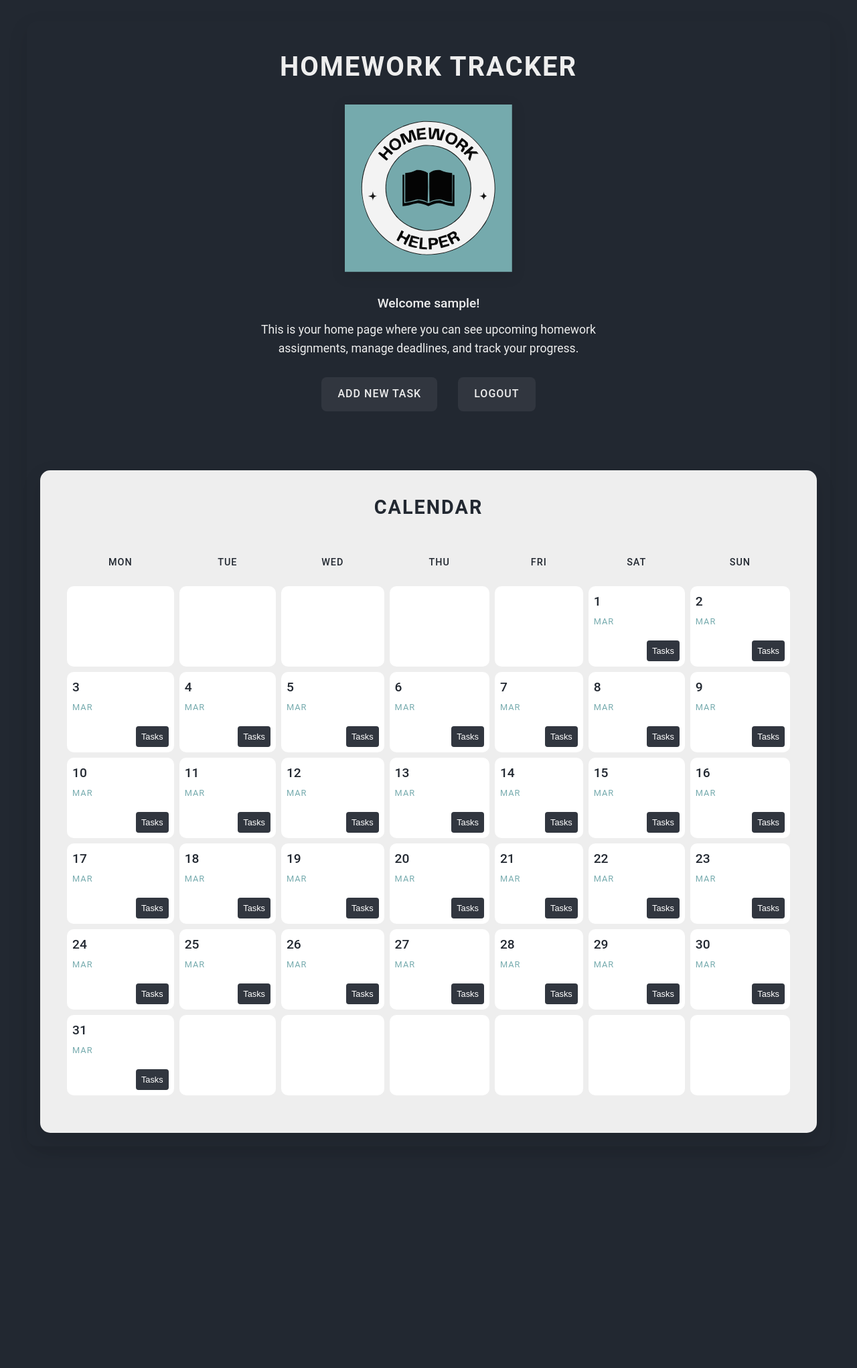
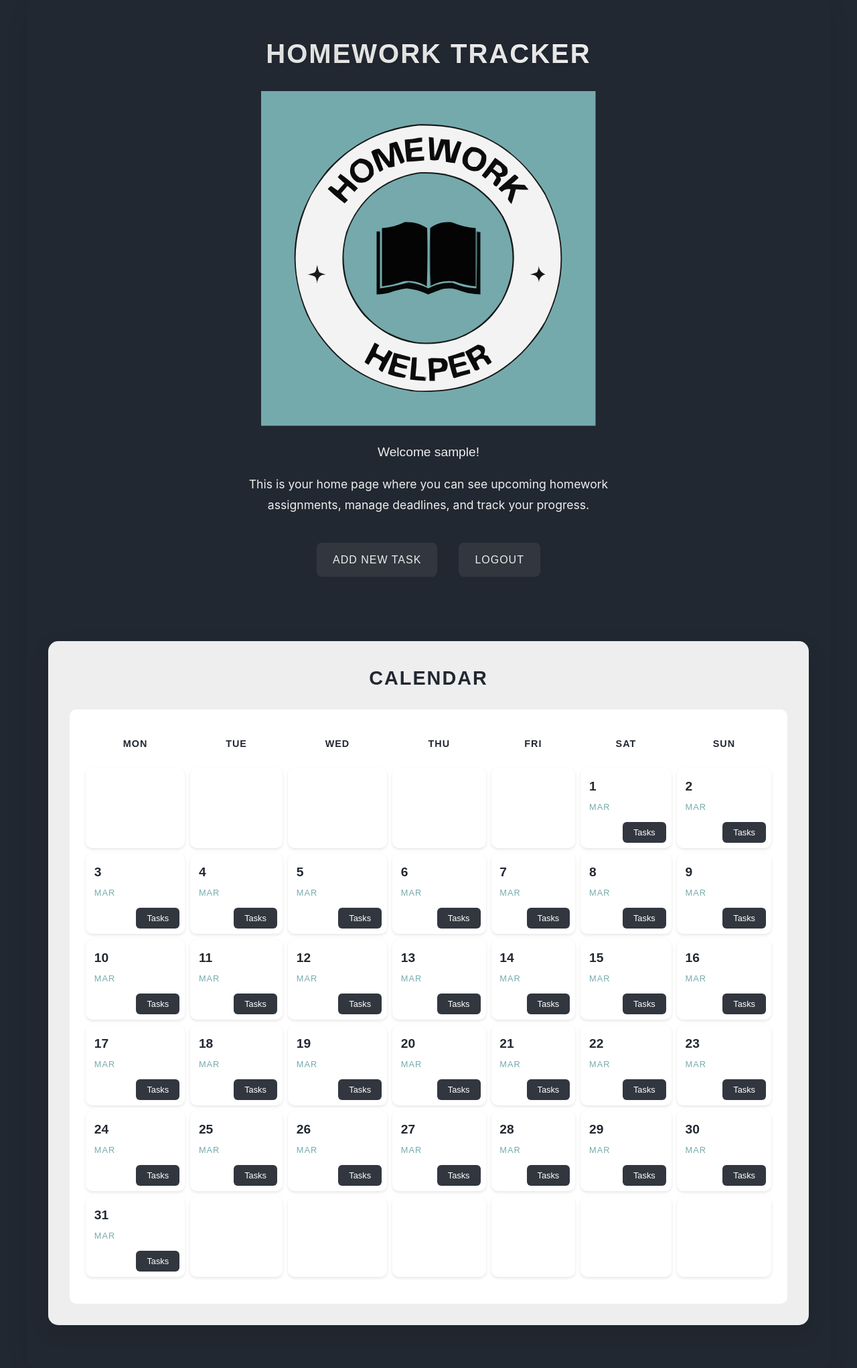
Before and after one commit to Skyth631/IA, a PHP site: page /home.php in a window 1280 px wide. Shown: the whole page at 67% size. Before the commit the page ends 1691 px from the top, so only its background shows below. Run offline with PHP 8.4, Linux system fonts and the light colour scheme; the visitor is signed in with stand-in values (Sample User, id 1); data that the repository does not hold is empty.

Commit message:
On branch redesign  Your branch is up to date with 'origin/redesign'.
 Changes to be committed:
	modified:   calendar.css
	modified:   style.css

```diff
--- a/calendar.css
+++ b/calendar.css
@@ -1,27 +1,29 @@
 /* Home page container */
 .home-container {
-  width: 100%;
+  width: min(95%, var(--container-width));
   min-height: 100vh;
-  background-color: #222831;
-  padding: 20px;
-  box-sizing: border-box;
+  background-color: var(--primary-dark);
+  padding: 2rem;
+  margin: 0 auto;
 }
 
 /* Header section */
 .header {
   text-align: center;
-  margin-bottom: 40px;
-  color: #EEEEEE;
+  margin-bottom: 3rem;
+  color: var(--primary-light);
 }
 
 .welcome-message {
-  font-size: 1.2em;
-  margin: 10px 0;
+  font-family: var(--heading-font);
+  font-size: 1.2rem;
+  margin: 1rem 0;
 }
 
 .description {
-  color: #EEEEEE;
-  margin-bottom: 20px;
+  color: var(--primary-light);
+  margin-bottom: 2rem;
+  font-family: var(--body-font);
 }
 
 /* Calendar section */
@@ -29,8 +31,9 @@
   background: var(--primary-light);
   border-radius: 15px;
   padding: 2rem;
-  margin-top: 2rem;
+  margin: 2rem auto;
   box-shadow: 0 10px 30px var(--shadow);
+  max-width: var(--container-width);
 }
 
 .calendar-section h2 {
@@ -40,12 +43,15 @@
   font-size: 1.8rem;
   text-transform: uppercase;
   letter-spacing: 2px;
+  font-family: var(--heading-font);
 }
 
 /* Calendar container */
 #calendar-container {
   overflow: hidden;
   border-radius: 10px;
+  background: white;
+  padding: 1rem;
 }
 
 /* Calendar table */
@@ -54,17 +60,19 @@
   border-collapse: separate;
   border-spacing: 8px;
   margin-bottom: 1rem;
+  font-family: var(--body-font);
 }
 
 /* Calendar Header */
 .calendar-table th {
   padding: 1rem;
   text-align: center;
-  font-weight: 500;
+  font-weight: 600;
   color: var(--primary-dark);
   font-size: 0.9rem;
   text-transform: uppercase;
   letter-spacing: 1px;
+  font-family: var(--heading-font);
 }
 
 /* Calendar Cells */
@@ -76,6 +84,7 @@
   transition: var(--transition);
   vertical-align: top;
   padding: 0;
+  box-shadow: 0 2px 4px var(--shadow);
 }
 
 .calendar-table td:hover {
@@ -86,7 +95,7 @@
 /* Calendar Day Content */
 .calendar-day {
   height: 100%;
-  padding: 0.5rem;
+  padding: 0.8rem;
   display: flex;
   flex-direction: column;
   position: relative;
@@ -94,9 +103,10 @@
 
 .day-number {
   font-size: 1.2rem;
-  font-weight: 500;
+  font-weight: 600;
   color: var(--primary-dark);
   margin-bottom: 0.3rem;
+  font-family: var(--heading-font);
 }
 
 .month-name {
@@ -104,6 +114,8 @@
   color: var(--accent);
   text-transform: uppercase;
   letter-spacing: 1px;
+  font-family: var(--heading-font);
+  font-weight: 500;
 }
 
 /* Task Indicators */
@@ -219,16 +239,19 @@
 .dropbtn {
   background: var(--secondary);
   color: white;
-  padding: 0.5rem;
+  padding: 0.5rem 1rem;
   border: none;
-  border-radius: 4px;
+  border-radius: 6px;
   cursor: pointer;
   font-size: 0.8rem;
   transition: var(--transition);
+  font-family: var(--heading-font);
+  font-weight: 500;
 }
 
 .dropbtn:hover {
   background: var(--primary-dark);
+  transform: translateY(-2px);
 }
 
 .dropdown-content {
@@ -299,86 +401,19 @@
   }
 
   .task-tooltip {
-    width: 200px;
+    width: 240px;
   }
 
   .dropbtn {
-    padding: 0.3rem;
+    padding: 0.3rem 0.8rem;
     font-size: 0.7rem;
   }
-}
 
-/* Task form section */
   .task-form-section {
-  background-color: #76ABAE;
-  border-radius: 10px;
-  padding: 20px;
-  margin: 0 auto;
-  max-width: 800px;
-  box-shadow: 0 4px 6px rgba(0, 0, 0, 0.1);
+    padding: 1rem;
   }
 
   .task-form {
-  background-color: #EEEEEE;
-  border-radius: 8px;
-  padding: 25px;
-  box-shadow: 0 2px 4px rgba(0, 0, 0, 0.1);
+    padding: 1.5rem;
   }
-
-.form-group {
-  margin-bottom: 20px;
 }
-
-.form-group label {
-  display: block;
-  margin-bottom: 8px;
-  font-weight: bold;
-  color: #222831;
-  width: auto;
-  text-align: left;
-}
-
-.form-group input[type="text"],
-.form-group input[type="date"],
-.form-group textarea,
-.form-group select {
-  width: 100%;
-  padding: 10px;
-  border: 1px solid #ddd;
-  border-radius: 4px;
-  box-sizing: border-box;
-  font-family: inherit;
-  font-size: 14px;
-}
-
-.form-group textarea {
-  resize: vertical;
-  min-height: 100px;
-}
-
-.form-group select {
-  background-color: #fff;
-  height: 40px;
-}
-
-.form-group button {
-  margin-top: 10px;
-  width: 100%;
-}
-
-.main-nav {
-  display: flex;
-  justify-content: center;
-  gap: 15px;
-  margin-top: 15px;
-}
-
-.success-message {
-  background-color: #d4edda;
-  color: #155724;
-  padding: 10px;
-  margin-bottom: 20px;
-  border-radius: 5px;
-  text-align: center;
-  border: 1px solid #c3e6cb;
-}
--- a/style.css
+++ b/style.css
@@ -6,7 +6,13 @@
   --secondary: #31363F;
   --shadow: rgba(0, 0, 0, 0.1);
   --transition: all 0.3s ease;
+  --container-width: 1200px;
+  --heading-font: 'Poppins', sans-serif;
+  --body-font: 'Inter', sans-serif;
 }
+
+/* Import custom fonts */
+@import url('https://fonts.googleapis.com/css2?family=Poppins:wght@400;500;600;700&family=Inter:wght@400;500;600&display=swap');
 
 * {
   margin: 0;
@@ -15,25 +21,28 @@
 }
 
 body {
-  font-family: 'Roboto', sans-serif;
+  font-family: var(--body-font);
   margin: 0;
   padding: 0;
   background-color: var(--primary-dark);
   min-height: 100vh;
   color: var(--primary-light);
   line-height: 1.6;
+  display: flex;
+  flex-direction: column;
+  align-items: center;
 }
 
 /* Modern Container Styles */
 .container, .home-container {
-  width: 90%;
-  max-width: 1200px;
+  width: min(90%, var(--container-width));
   margin: 2rem auto;
   padding: 2rem;
   background: var(--accent);
   border-radius: 15px;
   box-shadow: 0 10px 30px var(--shadow);
   transition: var(--transition);
+  position: relative;
 }
 
 .container:hover {
@@ -47,35 +56,68 @@
   margin-bottom: 2rem;
   padding: 1rem;
   position: relative;
+  max-width: 800px;
+  margin-left: auto;
+  margin-right: auto;
+}
+
+h1, h2, h3, h4, h5, h6 {
+  font-family: var(--heading-font);
+  font-weight: 600;
+  color: var(--primary-light);
+  text-transform: uppercase;
+  letter-spacing: 2px;
 }
 
 h1 {
   font-size: 2.5rem;
   margin-bottom: 1rem;
-  color: var(--primary-light);
-  text-transform: uppercase;
-  letter-spacing: 2px;
+  background: linear-gradient(135deg, var(--primary-light) 0%, #ffffff 100%);
+  -webkit-background-clip: text;
+  -moz-background-clip: text;
+  background-clip: text;
+  -webkit-text-fill-color: transparent;
+  text-shadow: 0 2px 4px var(--shadow);
 }
 
 .logo-container {
-  margin: 1.5rem 0;
+  margin: 1.5rem auto;
   transition: var(--transition);
+  width: 250px;
+  height: auto;
+  display: flex;
+  justify-content: center;
+  align-items: center;
 }
 
 .logo-container:hover {
   transform: scale(1.05);
 }
 
-img {
-  max-width: 250px;
+.logo-container svg {
+  width: 100%;
   height: auto;
   filter: drop-shadow(0 5px 10px var(--shadow));
+}
+
+/* Hide PNG/JPG logo by default */
+.logo-container img:not([src$=".svg"]) {
+  display: none;
+}
+
+/* Fallback for browsers that don't support SVG */
+.no-svg .logo-container img[src$=".png"],
+.no-svg .logo-container img[src$=".jpg"] {
+  display: block;
 }
 
 /* Form Elements */
 .input-group {
   margin-bottom: 1.5rem;
   position: relative;
+  max-width: 600px;
+  margin-left: auto;
+  margin-right: auto;
 }
 
 label {
@@ -83,6 +125,7 @@
   margin-bottom: 0.5rem;
   font-weight: 500;
   color: var(--primary-light);
+  font-family: var(--heading-font);
 }
 
 input[type="text"],
@@ -95,6 +138,7 @@
   background: var(--primary-light);
   transition: var(--transition);
   font-size: 1rem;
+  font-family: var(--body-font);
 }
 
 input:focus {
@@ -118,6 +162,7 @@
   text-transform: uppercase;
   letter-spacing: 1px;
   margin: 0.5rem;
+  font-family: var(--heading-font);
 }
 
 .btn:hover {
@@ -132,6 +177,7 @@
   justify-content: center;
   gap: 1rem;
   margin: 1.5rem 0;
+  flex-wrap: wrap;
 }
 
 /* Links */
@@ -139,6 +185,7 @@
   color: var(--primary-dark);
   text-decoration: none;
   transition: var(--transition);
+  font-weight: 500;
 }
 
 a:hover {
@@ -154,6 +201,10 @@
   margin-bottom: 1rem;
   border-left: 4px solid #f5c6cb;
   animation: slideIn 0.3s ease;
+  max-width: 600px;
+  margin-left: auto;
+  margin-right: auto;
+  font-family: var(--body-font);
 }
 
 /* Animations */
@@ -168,10 +219,32 @@
   }
 }
 
+/* Welcome Message */
+.welcome-message {
+  font-size: 1.2rem;
+  margin: 1rem 0;
+  color: var(--primary-light);
+  font-weight: 500;
+  font-family: var(--heading-font);
+}
+
+/* Description */
+.description {
+  color: var(--primary-light);
+  margin-bottom: 2rem;
+  font-size: 1.1rem;
+  max-width: 600px;
+  margin: 0 auto 2rem auto;
+  line-height: 1.8;
+}
+
 /* Responsive Design */
 @media (max-width: 768px) {
+  :root {
+    --container-width: 95%;
+  }
+
   .container {
-    width: 95%;
     padding: 1.5rem;
   }
 
@@ -187,21 +260,13 @@
   .main-nav {
     flex-direction: column;
   }
+
+  .logo-container {
+    width: 180px;
+  }
 }
 
-/* Welcome Message */
-.welcome-message {
-  font-size: 1.2rem;
-  margin: 1rem 0;
-  color: var(--primary-light);
-  font-weight: 500;
+/* Add smooth scrolling to the whole page */
+html {
+  scroll-behavior: smooth;
 }
-
-/* Description */
-.description {
-  color: var(--primary-light);
-  margin-bottom: 2rem;
-  font-size: 1.1rem;
-  max-width: 600px;
-  margin: 0 auto 2rem auto;
-}
```
Also changed, not shown: other parts of calendar.css (+102 -15 lines). Lines whose indentation alone changed are shown as unchanged.
